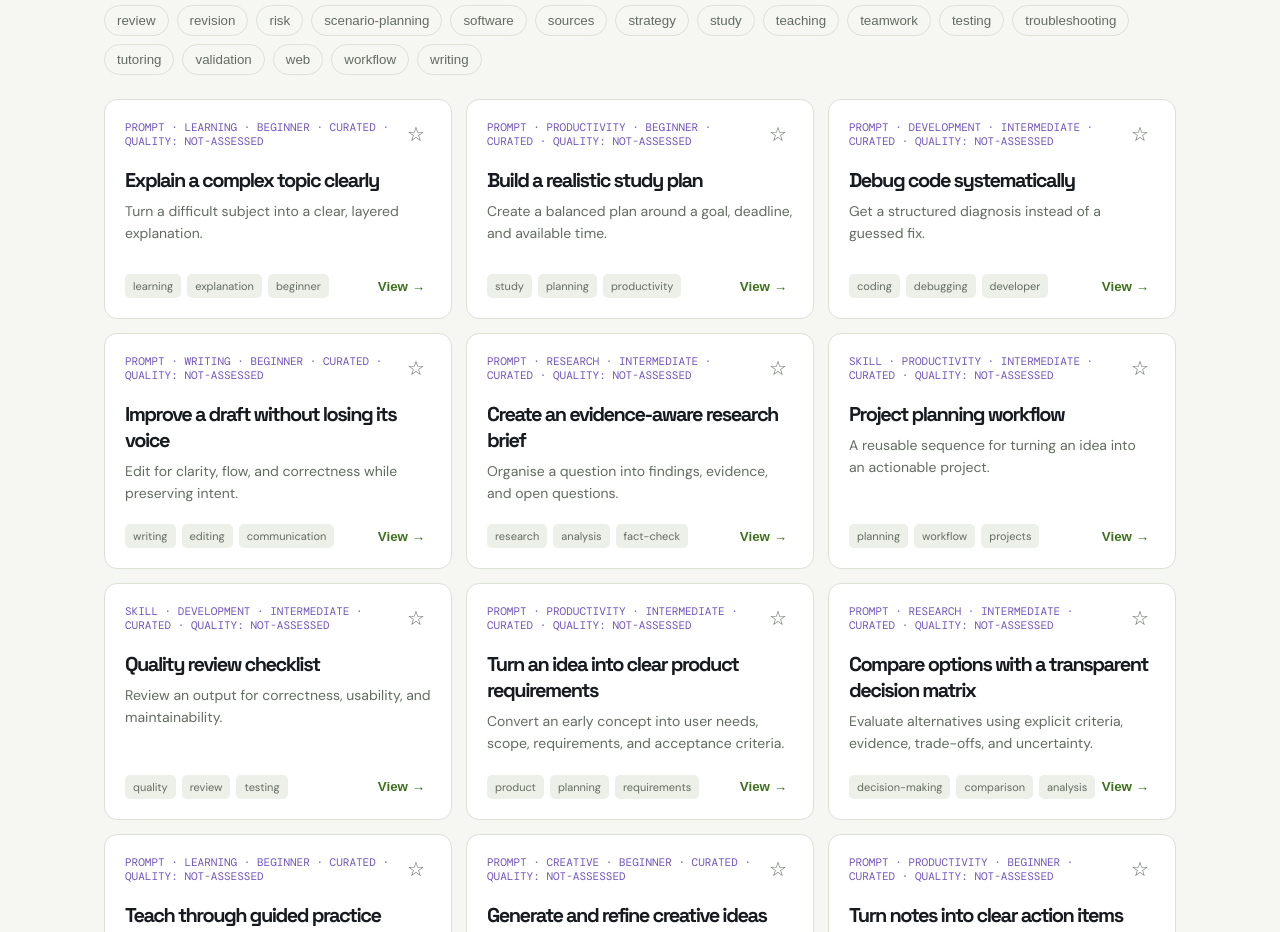
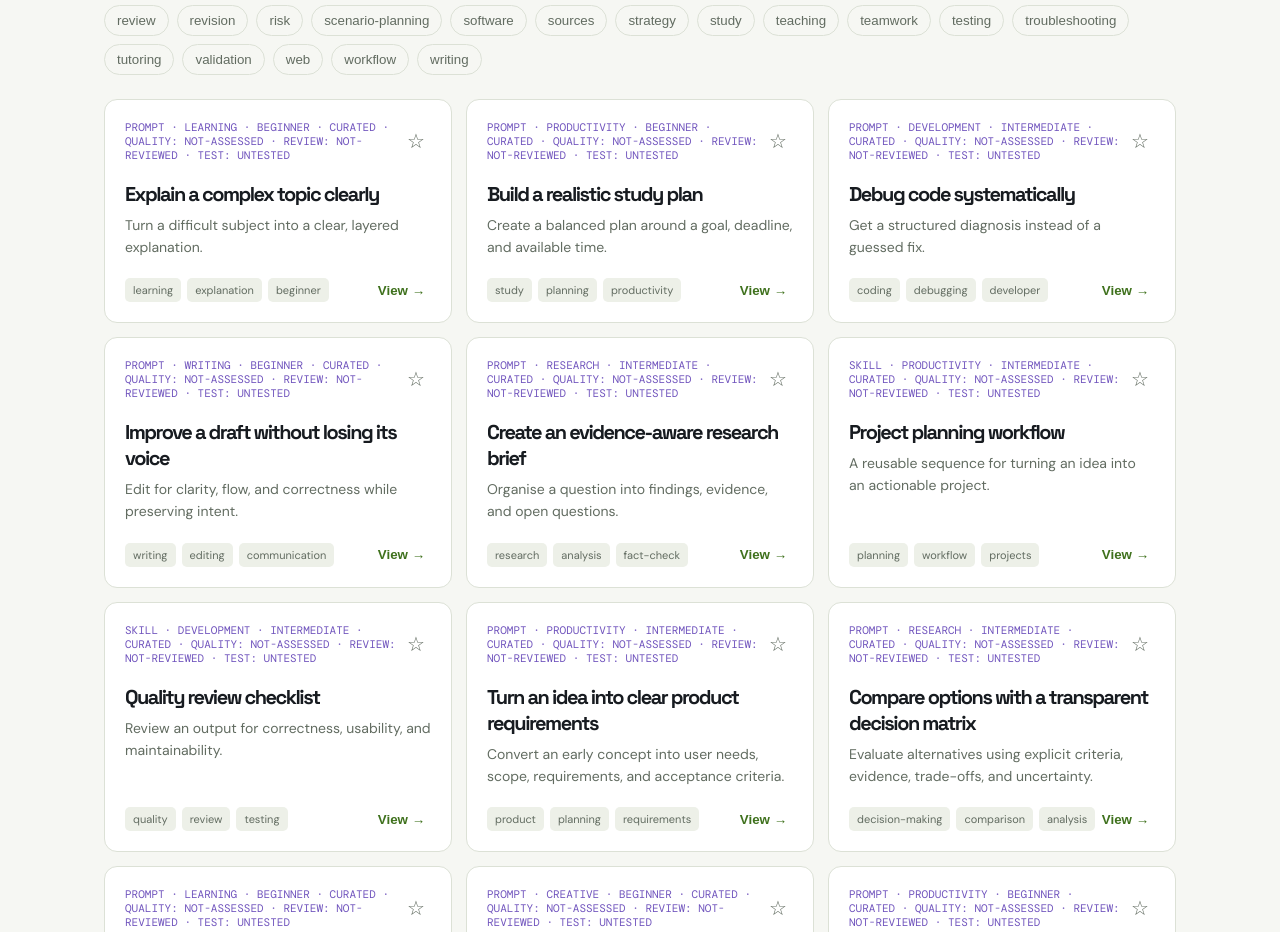
Before and after one commit to TheDuskyDawn/Prompt, a website: page index.html in a window 1280 px wide. Shown: the part 1193-2125 px from the top of the page. Drawn offline with nearby package versions, Linux system fonts and the light colour scheme.

Commit message:
feat: add resource evidence metadata and quality dashboard

```diff
--- a/app.js
+++ b/app.js
@@ -115,7 +115,7 @@ function render() {
   const list = items.filter((item) => {
     const searchable = [
       item.title, item.description, item.category, item.type, item.difficulty,
-      ...item.collections, item.content, item.review_status, item.quality_review?.status, ...item.tags
+      ...item.collections, item.content, item.review_status, item.quality_review?.status, item.review_record?.status, item.testing?.status, ...item.tags
     ].join(" ").toLowerCase();
     return (type === "all" || item.type === type) &&
       (category === "all" || item.category === category) &&
@@ -150,7 +150,7 @@ function render() {
   $("#cards").innerHTML = list.map((item) => {
     const isFavourite = favourites.has(item.id);
     return '<article class="card"><div class="cardtop"><span class="kind">' +
-      escapeHTML(item.type) + " · " + escapeHTML(item.category) + " · " + escapeHTML(item.difficulty) + " · " + escapeHTML(item.review_status) + " · Quality: " + escapeHTML(item.quality_review?.status || "not-assessed") +
+      escapeHTML(item.type) + " · " + escapeHTML(item.category) + " · " + escapeHTML(item.difficulty) + " · " + escapeHTML(item.review_status) + " · Quality: " + escapeHTML(item.quality_review?.status || "not-assessed") + " · Review: " + escapeHTML(item.review_record?.status || "not-reviewed") + " · Test: " + escapeHTML(item.testing?.status || "untested") +
       '</span><button class="fav ' + (isFavourite ? "on" : "") + '" data-fav="' +
       escapeHTML(item.id) + '" aria-label="' + (isFavourite ? "Remove " : "Add ") +
       escapeHTML(item.title) + ' ' + (isFavourite ? "from" : "to") +
@@ -230,11 +230,11 @@ function openDetail(id) {
     : '<p class="detailmeta">This resource has no fill-in fields.</p>';
 
   $("#detailBody").innerHTML = '<p class="eyebrow">' + escapeHTML(item.type) + " / " +
-    escapeHTML(item.category) + " / " + escapeHTML(item.difficulty) + " / Review: " + escapeHTML(item.review_status) + " · Quality review: " + escapeHTML(item.quality_review?.status || "not-assessed") +
+    escapeHTML(item.category) + " / " + escapeHTML(item.difficulty) + " / Review: " + escapeHTML(item.review_status) + " · Quality review: " + escapeHTML(item.quality_review?.status || "not-assessed") + " · Content review: " + escapeHTML(item.review_record?.status || "not-reviewed") + " · Model testing: " + escapeHTML(item.testing?.status || "untested") +
     '</p><h2 id="detailTitle">' + escapeHTML(item.title) +
     '</h2><p class="detailmeta">' + escapeHTML(item.description) +
     '</p><div class="chips">' + item.tags.map((tag) => "<span>" + escapeHTML(tag) + "</span>").join("") +
-    '</div><div class="collection-list">' + item.collections.map((name) => '<span>' + escapeHTML(name) + '</span>').join("") + '</div><h3>Personalise this resource</h3>' + variableMarkup +
+    '</div><section class="resource-evidence"><h3>Evidence and maintenance</h3><p class="detailmeta">Content review: ' + escapeHTML(item.review_record?.status || "not-reviewed") + (item.review_record?.reviewed_at ? " · Reviewed " + escapeHTML(item.review_record.reviewed_at) : " · No review date recorded") + '</p><p class="detailmeta">Model testing: ' + escapeHTML(item.testing?.status || "untested") + '</p><p class="detailmeta">Compatibility records: ' + (item.compatibility?.length || 0) + ' · Version entries: ' + (item.version_history?.length || 0) + '</p>' + (item.expected_output ? '<h4>Expected output</h4><p>' + escapeHTML(item.expected_output) + '</p>' : '') + (item.failure_modes?.length ? '<h4>Known failure modes</h4><ul>' + item.failure_modes.map((failure) => '<li>' + escapeHTML(failure) + '</li>').join("") + '</ul>' : '') + '</section><div class="collection-list">' + item.collections.map((name) => '<span>' + escapeHTML(name) + '</span>').join("") + '</div><h3>Personalise this resource</h3>' + variableMarkup +
     '<h3>Ready-to-use preview</h3><div class="detailtext" id="resourceText">' +
     escapeHTML(item.content) + '</div><div class="detail-actions"><button class="copy" id="copy">Copy ' +
     escapeHTML(item.type) + '</button><button class="copy-link" id="share-resource">Copy resource link</button>' +
--- a/data/resources.json
+++ b/data/resources.json
@@ -23,6 +23,24 @@
       "status": "not-assessed",
       "scores": null,
       "reviewed_at": null,
+      "notes": ""
+    },
+    "review_record": {
+      "status": "not-reviewed",
+      "reviewed_at": null,
+      "review_interval_days": 180
+    },
+    "testing": {
+      "status": "untested",
+      "records": []
+    },
+    "compatibility": [],
+    "expected_output": null,
+    "failure_modes": [],
+    "version_history": [],
+    "provenance": {
+      "kind": "original",
+      "sources": [],
       "notes": ""
     }
   },
@@ -51,6 +69,24 @@
       "scores": null,
       "reviewed_at": null,
       "notes": ""
+    },
+    "review_record": {
+      "status": "not-reviewed",
+      "reviewed_at": null,
+      "review_interval_days": 180
+    },
+    "testing": {
+      "status": "untested",
+      "records": []
+    },
+    "compatibility": [],
+    "expected_output": null,
+    "failure_modes": [],
+    "version_history": [],
+    "provenance": {
+      "kind": "original",
+      "sources": [],
+      "notes": ""
     }
   },
   {
@@ -76,6 +112,24 @@
       "status": "not-assessed",
       "scores": null,
       "reviewed_at": null,
+      "notes": ""
+    },
+    "review_record": {
+      "status": "not-reviewed",
+      "reviewed_at": null,
+      "review_interval_days": 180
+    },
+    "testing": {
+      "status": "untested",
+      "records": []
+    },
+    "compatibility": [],
+    "expected_output": null,
+    "failure_modes": [],
+    "version_history": [],
+    "provenance": {
+      "kind": "original",
+      "sources": [],
       "notes": ""
     }
   },
@@ -104,6 +158,24 @@
       "scores": null,
       "reviewed_at": null,
       "notes": ""
+    },
+    "review_record": {
+      "status": "not-reviewed",
+      "reviewed_at": null,
+      "review_interval_days": 180
+    },
+    "testing": {
+      "status": "untested",
+      "records": []
+    },
+    "compatibility": [],
+    "expected_output": null,
+    "failure_modes": [],
+    "version_history": [],
+    "provenance": {
+      "kind": "original",
+      "sources": [],
+      "notes": ""
     }
   },
   {
@@ -130,6 +202,24 @@
       "scores": null,
       "reviewed_at": null,
       "notes": ""
+    },
+    "review_record": {
+      "status": "not-reviewed",
+      "reviewed_at": null,
+      "review_interval_days": 180
+    },
+    "testing": {
+      "status": "untested",
+      "records": []
+    },
+    "compatibility": [],
+    "expected_output": null,
+    "failure_modes": [],
+    "version_history": [],
+    "provenance": {
+      "kind": "original",
+      "sources": [],
+      "notes": ""
     }
   },
   {
@@ -155,6 +245,24 @@
       "status": "not-assessed",
       "scores": null,
       "reviewed_at": null,
+      "notes": ""
+    },
+    "review_record": {
+      "status": "not-reviewed",
+      "reviewed_at": null,
+      "review_interval_days": 180
+    },
+    "testing": {
+      "status": "untested",
+      "records": []
+    },
+    "compatibility": [],
+    "expected_output": null,
+    "failure_modes": [],
+    "version_history": [],
+    "provenance": {
+      "kind": "original",
+      "sources": [],
       "notes": ""
     }
   },
@@ -183,6 +291,24 @@
       "scores": null,
       "reviewed_at": null,
       "notes": ""
+    },
+    "review_record": {
+      "status": "not-reviewed",
+      "reviewed_at": null,
+      "review_interval_days": 180
+    },
+    "testing": {
+      "status": "untested",
+      "records": []
+    },
+    "compatibility": [],
+    "expected_output": null,
+    "failure_modes": [],
+    "version_history": [],
+    "provenance": {
+      "kind": "original",
+      "sources": [],
+      "notes": ""
     }
   },
   {
@@ -209,6 +335,24 @@
       "scores": null,
       "reviewed_at": null,
       "notes": ""
+    },
+    "review_record": {
+      "status": "not-reviewed",
+      "reviewed_at": null,
+      "review_interval_days": 180
+    },
+    "testing": {
+      "status": "untested",
+      "records": []
+    },
+    "compatibility": [],
+    "expected_output": null,
+    "failure_modes": [],
+    "version_history": [],
+    "provenance": {
+      "kind": "original",
+      "sources": [],
+      "notes": ""
     }
   },
   {
@@ -234,6 +378,24 @@
       "status": "not-assessed",
       "scores": null,
       "reviewed_at": null,
+      "notes": ""
+    },
+    "review_record": {
+      "status": "not-reviewed",
+      "reviewed_at": null,
+      "review_interval_days": 180
+    },
+    "testing": {
+      "status": "untested",
+      "records": []
+    },
+    "compatibility": [],
+    "expected_output": null,
+    "failure_modes": [],
+    "version_history": [],
+    "provenance": {
+      "kind": "original",
+      "sources": [],
       "notes": ""
     }
   },
@@ -262,6 +424,24 @@
       "scores": null,
       "reviewed_at": null,
       "notes": ""
+    },
+    "review_record": {
+      "status": "not-reviewed",
+      "reviewed_at": null,
+      "review_interval_days": 180
+    },
+    "testing": {
+      "status": "untested",
+      "records": []
+    },
+    "compatibility": [],
+    "expected_output": null,
+    "failure_modes": [],
+    "version_history": [],
+    "provenance": {
+      "kind": "original",
+      "sources": [],
+      "notes": ""
     }
   },
   {
@@ -288,6 +468,24 @@
       "status": "not-assessed",
       "scores": null,
       "reviewed_at": null,
+      "notes": ""
+    },
+    "review_record": {
+      "status": "not-reviewed",
+      "reviewed_at": null,
+      "review_interval_days": 180
+    },
+    "testing": {
+      "status": "untested",
+      "records": []
+    },
+    "compatibility": [],
+    "expected_output": null,
+    "failure_modes": [],
+    "version_history": [],
+    "provenance": {
+      "kind": "original",
+      "sources": [],
       "notes": ""
     }
   },
@@ -316,6 +514,24 @@
       "scores": null,
       "reviewed_at": null,
       "notes": ""
+    },
+    "review_record": {
+      "status": "not-reviewed",
+      "reviewed_at": null,
+      "review_interval_days": 180
+    },
+    "testing": {
+      "status": "untested",
+      "records": []
+    },
+    "compatibility": [],
+    "expected_output": null,
+    "failure_modes": [],
+    "version_history": [],
+    "provenance": {
+      "kind": "original",
+      "sources": [],
+      "notes": ""
     }
   },
   {
@@ -343,6 +559,24 @@
       "scores": null,
       "reviewed_at": null,
       "notes": ""
+    },
+    "review_record": {
+      "status": "not-reviewed",
+      "reviewed_at": null,
+      "review_interval_days": 180
+    },
+    "testing": {
+      "status": "untested",
+      "records": []
+    },
+    "compatibility": [],
+    "expected_output": null,
+    "failure_modes": [],
+    "version_history": [],
+    "provenance": {
+      "kind": "original",
+      "sources": [],
+      "notes": ""
     }
   },
   {
@@ -369,6 +603,24 @@
       "scores": null,
       "reviewed_at": null,
       "notes": ""
+    },
+    "review_record": {
+      "status": "not-reviewed",
+      "reviewed_at": null,
+      "review_interval_days": 180
+    },
+    "testing": {
+      "status": "untested",
+      "records": []
+    },
+    "compatibility": [],
+    "expected_output": null,
+    "failure_modes": [],
+    "version_history": [],
+    "provenance": {
+      "kind": "original",
+      "sources": [],
+      "notes": ""
     }
   },
   {
@@ -394,6 +646,24 @@
       "status": "not-assessed",
       "scores": null,
       "reviewed_at": null,
+      "notes": ""
+    },
+    "review_record": {
+      "status": "not-reviewed",
+      "reviewed_at": null,
+      "review_interval_days": 180
+    },
+    "testing": {
+      "status": "untested",
+      "records": []
+    },
+    "compatibility": [],
+    "expected_output": null,
+    "failure_modes": [],
+    "version_history": [],
+    "provenance": {
+      "kind": "original",
+      "sources": [],
       "notes": ""
     }
   },
@@ -422,6 +692,24 @@
       "scores": null,
       "reviewed_at": null,
       "notes": ""
+    },
+    "review_record": {
+      "status": "not-reviewed",
+      "reviewed_at": null,
+      "review_interval_days": 180
+    },
+    "testing": {
+      "status": "untested",
+      "records": []
+    },
+    "compatibility": [],
+    "expected_output": null,
+    "failure_modes": [],
+    "version_history": [],
+    "provenance": {
+      "kind": "original",
+      "sources": [],
+      "notes": ""
     }
   },
   {
@@ -448,6 +736,24 @@
       "status": "not-assessed",
       "scores": null,
       "reviewed_at": null,
+      "notes": ""
+    },
+    "review_record": {
+      "status": "not-reviewed",
+      "reviewed_at": null,
+      "review_interval_days": 180
+    },
+    "testing": {
+      "status": "untested",
+      "records": []
+    },
+    "compatibility": [],
+    "expected_output": null,
+    "failure_modes": [],
+    "version_history": [],
+    "provenance": {
+      "kind": "original",
+      "sources": [],
       "notes": ""
     }
   },
@@ -476,6 +782,24 @@
       "scores": null,
       "reviewed_at": null,
       "notes": ""
+    },
+    "review_record": {
+      "status": "not-reviewed",
+      "reviewed_at": null,
+      "review_interval_days": 180
+    },
+    "testing": {
+      "status": "untested",
+      "records": []
+    },
+    "compatibility": [],
+    "expected_output": null,
+    "failure_modes": [],
+    "version_history": [],
+    "provenance": {
+      "kind": "original",
+      "sources": [],
+      "notes": ""
     }
   },
   {
@@ -502,6 +826,24 @@
       "status": "not-assessed",
       "scores": null,
       "reviewed_at": null,
+      "notes": ""
+    },
+    "review_record": {
+      "status": "not-reviewed",
+      "reviewed_at": null,
+      "review_interval_days": 180
+    },
+    "testing": {
+      "status": "untested",
+      "records": []
+    },
+    "compatibility": [],
+    "expected_output": null,
+    "failure_modes": [],
+    "version_history": [],
+    "provenance": {
+      "kind": "original",
+      "sources": [],
       "notes": ""
     }
   },
@@ -530,6 +872,24 @@
       "scores": null,
       "reviewed_at": null,
       "notes": ""
+    },
+    "review_record": {
+      "status": "not-reviewed",
+      "reviewed_at": null,
+      "review_interval_days": 180
+    },
+    "testing": {
+      "status": "untested",
+      "records": []
+    },
+    "compatibility": [],
+    "expected_output": null,
+    "failure_modes": [],
+    "version_history": [],
+    "provenance": {
+      "kind": "original",
+      "sources": [],
+      "notes": ""
     }
   },
   {
@@ -555,6 +915,24 @@
       "status": "not-assessed",
       "scores": null,
       "reviewed_at": null,
+      "notes": ""
+    },
+    "review_record": {
+      "status": "not-reviewed",
+      "reviewed_at": null,
+      "review_interval_days": 180
+    },
+    "testing": {
+      "status": "untested",
+      "records": []
+    },
+    "compatibility": [],
+    "expected_output": null,
+    "failure_modes": [],
+    "version_history": [],
+    "provenance": {
+      "kind": "original",
+      "sources": [],
       "notes": ""
     }
   },
@@ -583,6 +961,24 @@
       "scores": null,
       "reviewed_at": null,
       "notes": ""
+    },
+    "review_record": {
+      "status": "not-reviewed",
+      "reviewed_at": null,
+      "review_interval_days": 180
+    },
+    "testing": {
+      "status": "untested",
+      "records": []
+    },
+    "compatibility": [],
+    "expected_output": null,
+    "failure_modes": [],
+    "version_history": [],
+    "provenance": {
+      "kind": "original",
+      "sources": [],
+      "notes": ""
     }
   },
   {
@@ -610,6 +1006,24 @@
       "scores": null,
       "reviewed_at": null,
       "notes": ""
+    },
+    "review_record": {
+      "status": "not-reviewed",
+      "reviewed_at": null,
+      "review_interval_days": 180
+    },
+    "testing": {
+      "status": "untested",
+      "records": []
+    },
+    "compatibility": [],
+    "expected_output": null,
+    "failure_modes": [],
+    "version_history": [],
+    "provenance": {
+      "kind": "original",
+      "sources": [],
+      "notes": ""
     }
   },
   {
@@ -635,6 +1049,24 @@
       "status": "not-assessed",
       "scores": null,
       "reviewed_at": null,
+      "notes": ""
+    },
+    "review_record": {
+      "status": "not-reviewed",
+      "reviewed_at": null,
+      "review_interval_days": 180
+    },
+    "testing": {
+      "status": "untested",
+      "records": []
+    },
+    "compatibility": [],
+    "expected_output": null,
+    "failure_modes": [],
+    "version_history": [],
+    "provenance": {
+      "kind": "original",
+      "sources": [],
       "notes": ""
     }
   },
@@ -663,6 +1095,24 @@
       "scores": null,
       "reviewed_at": null,
       "notes": ""
+    },
+    "review_record": {
+      "status": "not-reviewed",
+      "reviewed_at": null,
+      "review_interval_days": 180
+    },
+    "testing": {
+      "status": "untested",
+      "records": []
+    },
+    "compatibility": [],
+    "expected_output": null,
+    "failure_modes": [],
+    "version_history": [],
+    "provenance": {
+      "kind": "original",
+      "sources": [],
+      "notes": ""
     }
   },
   {
@@ -690,6 +1140,24 @@
       "scores": null,
       "reviewed_at": null,
       "notes": ""
+    },
+    "review_record": {
+      "status": "not-reviewed",
+      "reviewed_at": null,
+      "review_interval_days": 180
+    },
+    "testing": {
+      "status": "untested",
+      "records": []
+    },
+    "compatibility": [],
+    "expected_output": null,
+    "failure_modes": [],
+    "version_history": [],
+    "provenance": {
+      "kind": "original",
+      "sources": [],
+      "notes": ""
     }
   },
   {
@@ -715,6 +1183,24 @@
       "status": "not-assessed",
       "scores": null,
       "reviewed_at": null,
+      "notes": ""
+    },
+    "review_record": {
+      "status": "not-reviewed",
+      "reviewed_at": null,
+      "review_interval_days": 180
+    },
+    "testing": {
+      "status": "untested",
+      "records": []
+    },
+    "compatibility": [],
+    "expected_output": null,
+    "failure_modes": [],
+    "version_history": [],
+    "provenance": {
+      "kind": "original",
+      "sources": [],
       "notes": ""
     }
   },
@@ -743,6 +1229,24 @@
       "scores": null,
       "reviewed_at": null,
       "notes": ""
+    },
+    "review_record": {
+      "status": "not-reviewed",
+      "reviewed_at": null,
+      "review_interval_days": 180
+    },
+    "testing": {
+      "status": "untested",
+      "records": []
+    },
+    "compatibility": [],
+    "expected_output": null,
+    "failure_modes": [],
+    "version_history": [],
+    "provenance": {
+      "kind": "original",
+      "sources": [],
+      "notes": ""
     }
   },
   {
@@ -770,6 +1274,24 @@
       "scores": null,
       "reviewed_at": null,
       "notes": ""
+    },
+    "review_record": {
+      "status": "not-reviewed",
+      "reviewed_at": null,
+      "review_interval_days": 180
+    },
+    "testing": {
+      "status": "untested",
+      "records": []
+    },
+    "compatibility": [],
+    "expected_output": null,
+    "failure_modes": [],
+    "version_history": [],
+    "provenance": {
+      "kind": "original",
+      "sources": [],
+      "notes": ""
     }
   },
   {
@@ -796,6 +1318,24 @@
       "status": "not-assessed",
       "scores": null,
       "reviewed_at": null,
+      "notes": ""
+    },
+    "review_record": {
+      "status": "not-reviewed",
+      "reviewed_at": null,
+      "review_interval_days": 180
+    },
+    "testing": {
+      "status": "untested",
+      "records": []
+    },
+    "compatibility": [],
+    "expected_output": null,
+    "failure_modes": [],
+    "version_history": [],
+    "provenance": {
+      "kind": "original",
+      "sources": [],
       "notes": ""
     }
   },
@@ -825,6 +1365,24 @@
       "scores": null,
       "reviewed_at": null,
       "notes": ""
+    },
+    "review_record": {
+      "status": "not-reviewed",
+      "reviewed_at": null,
+      "review_interval_days": 180
+    },
+    "testing": {
+      "status": "untested",
+      "records": []
+    },
+    "compatibility": [],
+    "expected_output": null,
+    "failure_modes": [],
+    "version_history": [],
+    "provenance": {
+      "kind": "original",
+      "sources": [],
+      "notes": ""
     }
   }
 ]
--- a/service-worker.js
+++ b/service-worker.js
@@ -4,6 +4,8 @@ const CORE_ASSETS = [
   "./index.html",
   "./guide.html",
   "./quality.html",
+  "./quality-dashboard.html",
+  "./quality-dashboard.js",
   "./privacy.html",
   "./offline.html",
   "./styles.css",
```
Also changed, not shown: RESOURCE_EVIDENCE_SCHEMA.md (added, +15 -0 lines), index.html (+1 -1 lines), quality-dashboard.html (added, +3 -0 lines), quality-dashboard.js (added, +32 -0 lines), 1 other file.
